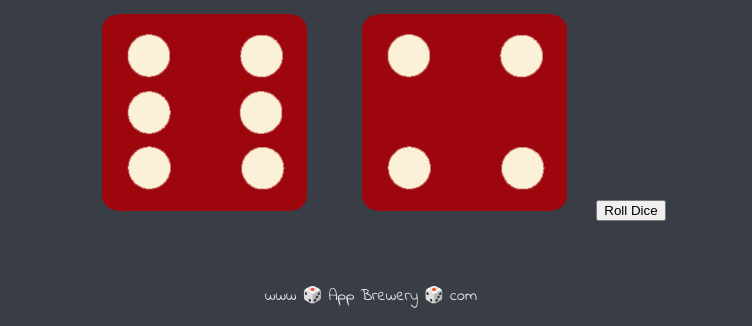
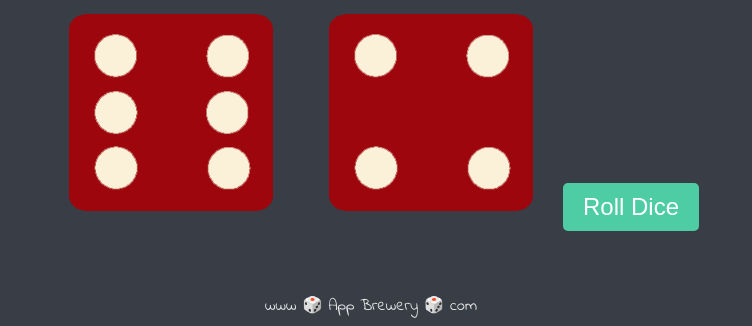
Before and after one commit to Bhuvi2Singh/Dice_Game, a plain HTML site: page index.html in a window 1280 px wide. Shown: the part 481-807 px from the top of the page, without its empty margins (269-1021 px from the left). Drawn offline with Linux system fonts and the light colour scheme.

Commit message:
Update styles.css
added button

```diff
--- a/styles.css
+++ b/styles.css
@@ -7,7 +7,6 @@
 .dice {
   text-align: center;
   display: inline-block;
-
 }
 
 body {
@@ -32,10 +31,20 @@ img {
   width: 80%;
 }
 
+.refresh-button {
+  margin-top: 20px;
+  padding: 10px 20px;
+  font-size: 1.5rem;
+  color: white;
+  background-color: #4ECCA3;
+  border: none;
+  border-radius: 5px;
+  cursor: pointer;
+}
+
 footer {
   margin-top: 5%;
   color: #EEEEEE;
   text-align: center;
   font-family: 'Indie Flower', cursive;
-
 }
```
